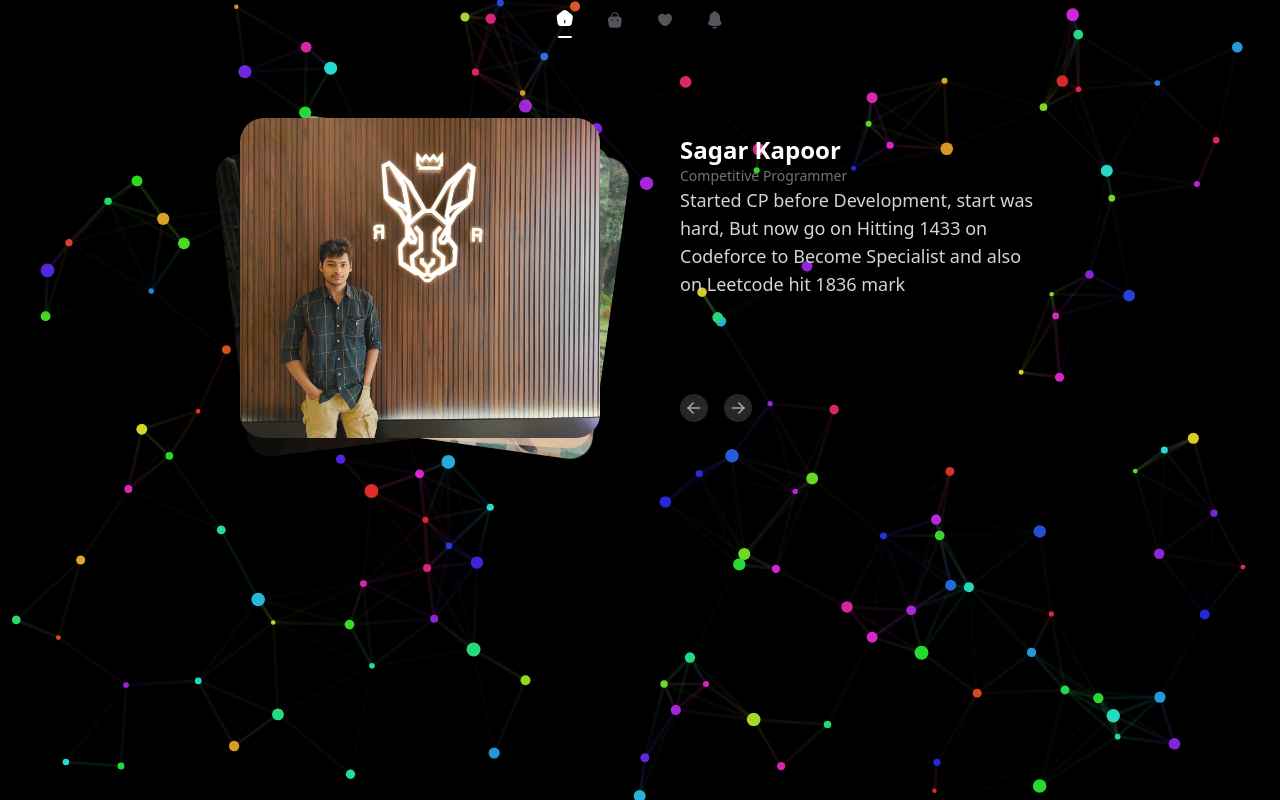
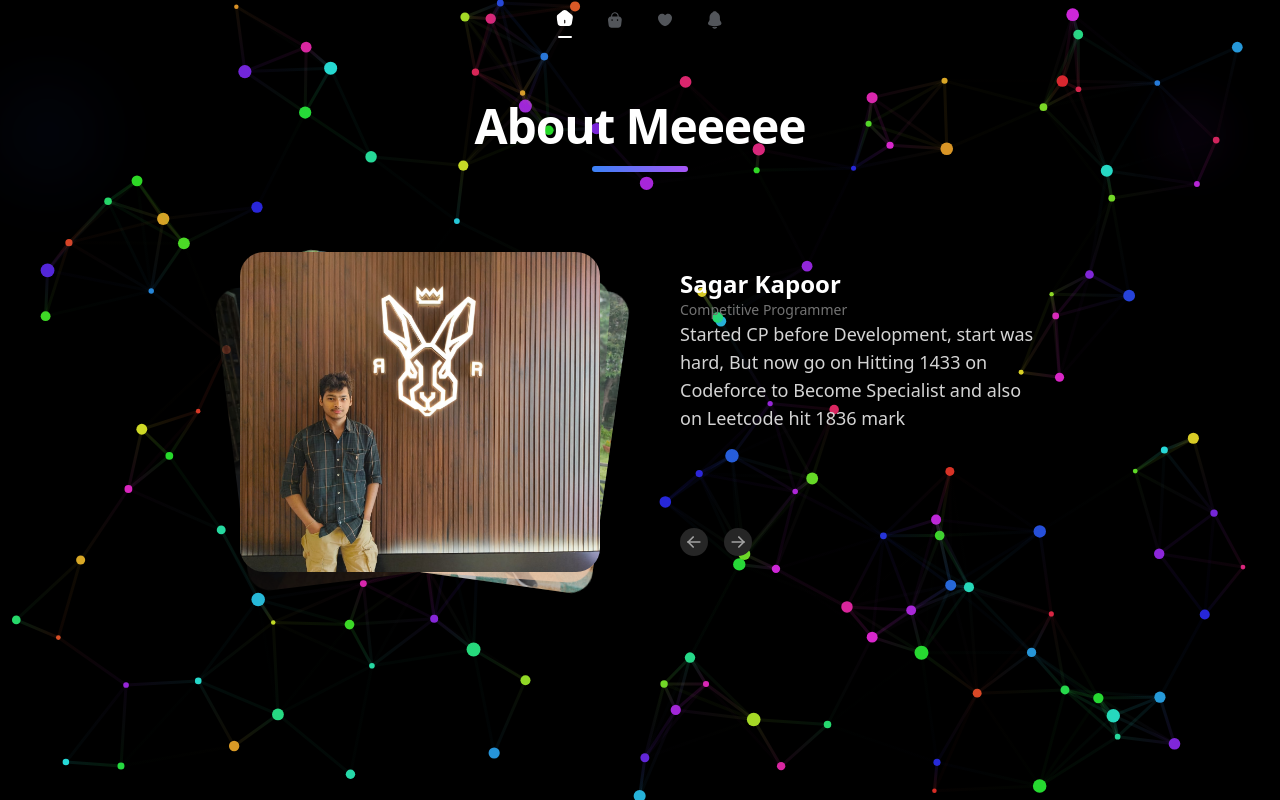
Before and after one commit to SagarKapoorin/Portfolio, a Next.js app: page /aboutme in a window 1280 px wide. Built offline with nearby package versions, Linux system fonts and the light colour scheme.

Commit message:
fix bugs

```diff
--- a/src/components/AboutMe.tsx
+++ b/src/components/AboutMe.tsx
@@ -43,5 +43,19 @@ export function AboutMe() {
       src: sagar5.src
     },
   ];
-  return <AnimatedTestimonials testimonials={testimonials} />;
+  return (<>
+  <div className="container mx-auto px-4 pt-16 ">
+        <div className="relative">
+          <div className="absolute -left-4 -top-4 w-24 h-24 bg-blue-900/20 rounded-full blur-2xl opacity-60"></div>
+          <div className="absolute right-10 top-0 w-16 h-16 bg-purple-900/20 rounded-full blur-xl opacity-60"></div>
+          <div className="relative flex flex-col items-center text-center">
+            <h2 className="text-4xl md:text-5xl font-bold text-white mb-4 tracking-tight">
+            About Meeeee
+            </h2>
+            <div className="w-24 h-1.5 bg-gradient-to-r from-blue-500 to-purple-500 rounded-full mb-0"></div>
+          </div>
+        </div>
+      </div>
+  <AnimatedTestimonials testimonials={testimonials} />
+  </>);
 }
```
